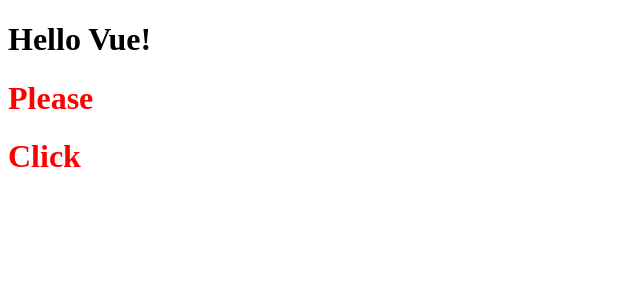
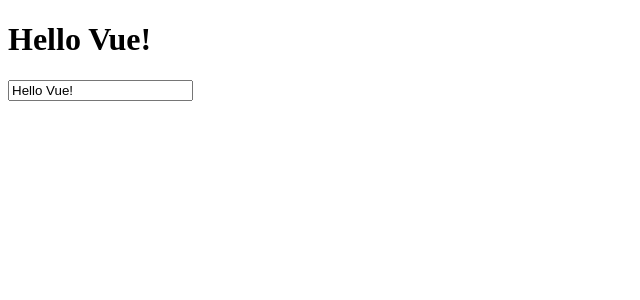
Before and after one commit to fly1chop/FEDC3-Vue_Basics, a Vue app in the folder curr/: page / in a window 1280 px wide. Shown: the top 300 px of the page, without its empty margins (0-640 px from the left). Built offline with nearby package versions, Linux system fonts and the light colour scheme; the HTML template or start-up script is replaced by a standard one.

Commit message:
input binding between components using $emit

```diff
--- a/curr/src/App.vue
+++ b/curr/src/App.vue
@@ -1,8 +1,8 @@
 <template>
   <h1>{{ msg }}</h1>
   <Hello
-    @click="msg += '?!'"
-    @please="msg += '~~'" />
+    :message="msg"
+    @update="msg = $event" />
 </template>
 
 <script>
--- a/curr/src/components/Hello.vue
+++ b/curr/src/components/Hello.vue
@@ -1,25 +1,17 @@
 <template>
-  <div>
-    <h1 @click="$emit('please', 9)">
-      Please
-    </h1>
-    <h1 @click="$emit('click')">
-      Click
-    </h1>
-  </div>
+  <label>
+    <input
+      :value="message"
+      @input="$emit('update', $event.target.value)" />
+  </label>
 </template>
 
 <script>
 export default {
-  emits: {
-    click: null,
-    please: (num) => {
-      if(num > 10) {
-        return true
-      } else {
-        console.log('num is not >10')
-        return false
-      }
+  props: {
+    message: {
+      type: String,
+      default: ''
     }
   }
 }
```
